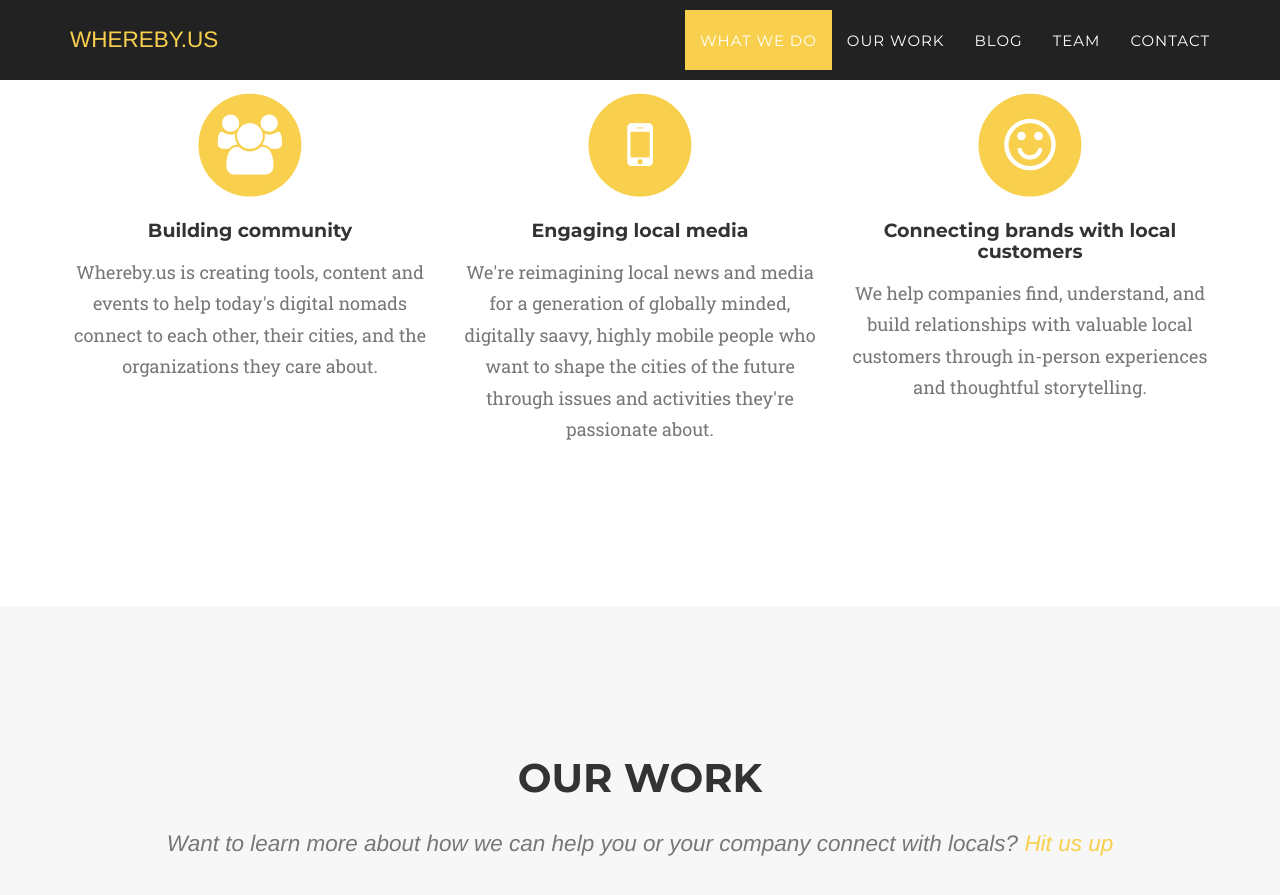
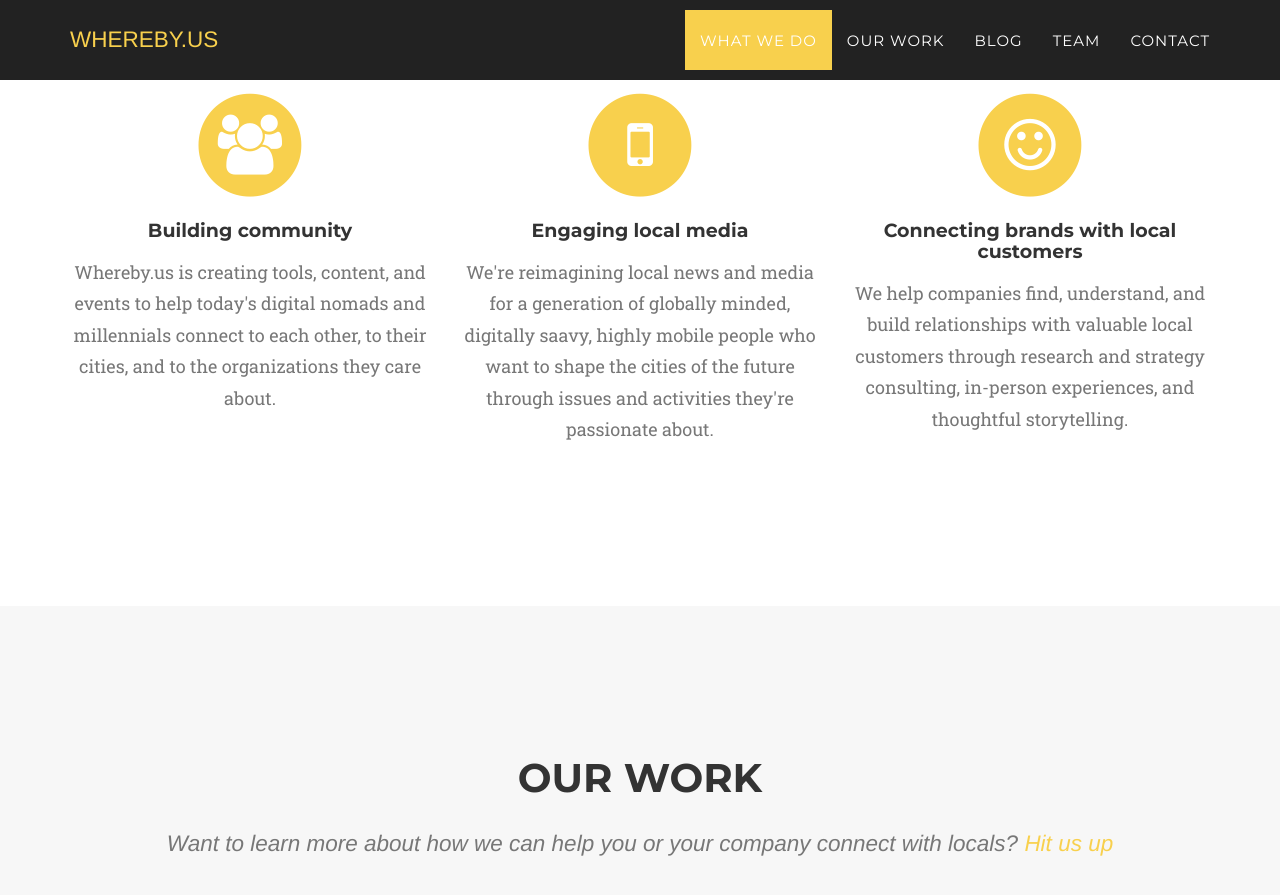
Before and after one commit to wherebyus/wherebyus.github.io, a Jekyll site: the page built from index.html, in a window 1280 px wide and 900 px high, scrolled down 1203 px. Shown: the top 895 px of the window. Built offline with Jekyll 4.4.1, drawn with Linux system fonts in a browser that asks for light colours; some web fonts are replaced; some of the changed text lies outside the part shown.

Commit message:
copy tweaks ala sopher

```diff
--- a/_includes/footer.html
+++ b/_includes/footer.html
@@ -2,7 +2,7 @@
         <div class="container">
             <div class="row">
                 <div class="col-md-4">
-                    <span class="copyright">Copyright &copy; {{ site.title }} 2014</span>
+                    <span class="copyright">Copyright &copy; {{ site.title }} 2016</span>
                 </div>
                 <div class="col-md-4">
                     <ul class="list-inline social-buttons">
--- a/_includes/next.html
+++ b/_includes/next.html
@@ -4,7 +4,7 @@
             <div class="row">
                 <div class="col-lg-12 text-center">
                     <h2 class="section-heading">What's next?</h2>
-                    <h3 class="section-subheading text-muted">We're heading to two new cities in 2016. Stay tuned for more info about when we're coming to your neighborhood.</h3>
+                    <h3 class="section-subheading text-muted">We're heading to new cities in 2016. Stay tuned for more info about when we're coming to your neighborhood.</h3>
                 </div>
             </div>
         </div>
--- a/_includes/services.html
+++ b/_includes/services.html
@@ -14,7 +14,7 @@
                         <i class="fa fa-users fa-stack-1x fa-inverse"></i>
                     </span>
                     <h4 class="service-heading">Building community</h4>
-                    <p class="text-muted">Whereby.us is creating tools, content and events to help today's digital nomads connect to each other, their cities, and the organizations they care about.</p>
+                    <p class="text-muted">Whereby.us is creating tools, content, and events to help today's digital nomads and millennials connect to each other, to their cities, and to the organizations they care about.</p>
                 </div>
                 <div class="col-md-4">
                     <span class="fa-stack fa-4x">
@@ -30,7 +30,7 @@
                         <i class="fa fa-smile-o fa-stack-1x fa-inverse"></i>
                     </span>
                     <h4 class="service-heading">Connecting brands with local customers</h4>
-                    <p class="text-muted">We help companies find, understand, and build relationships with valuable local customers through in-person experiences and thoughtful storytelling.</p>
+                    <p class="text-muted">We help companies find, understand, and build relationships with valuable local customers through research and strategy consulting, in-person experiences, and thoughtful storytelling.</p>
                 </div>
             </div>
         </div>
```
